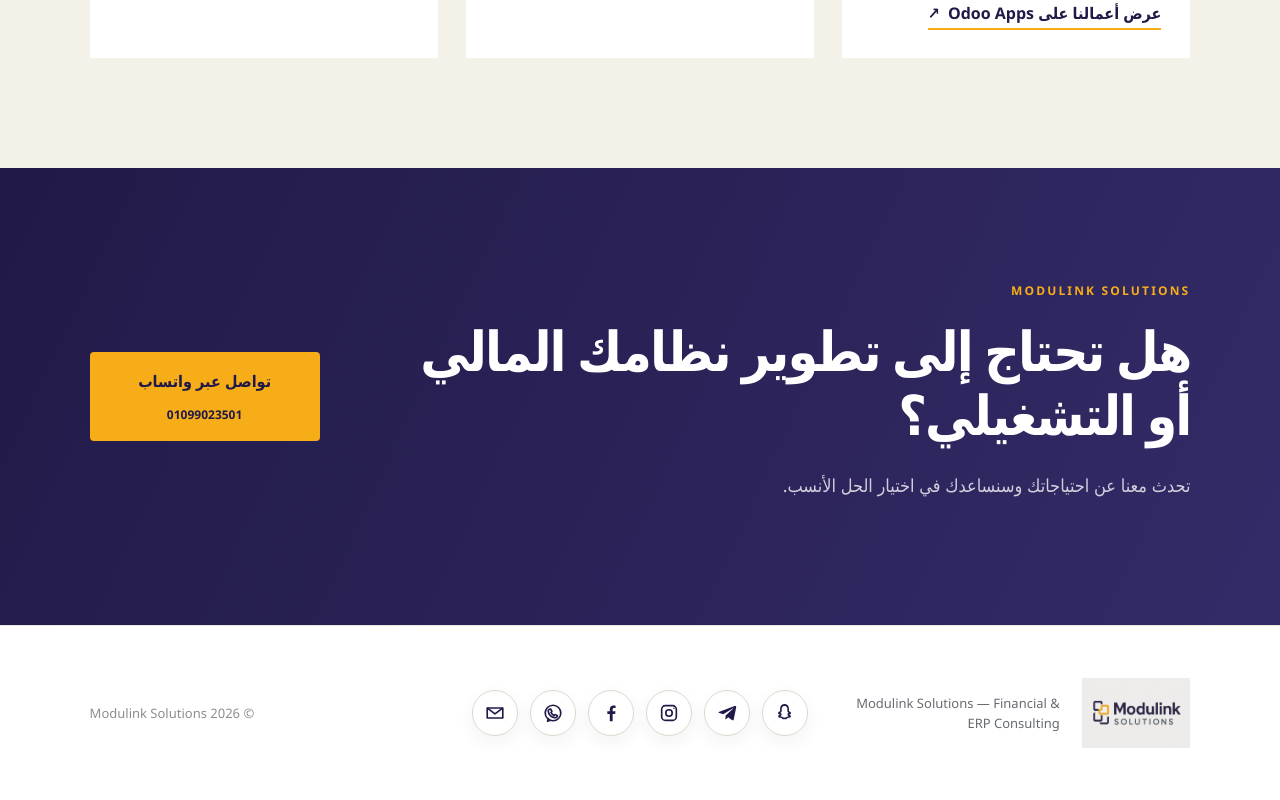
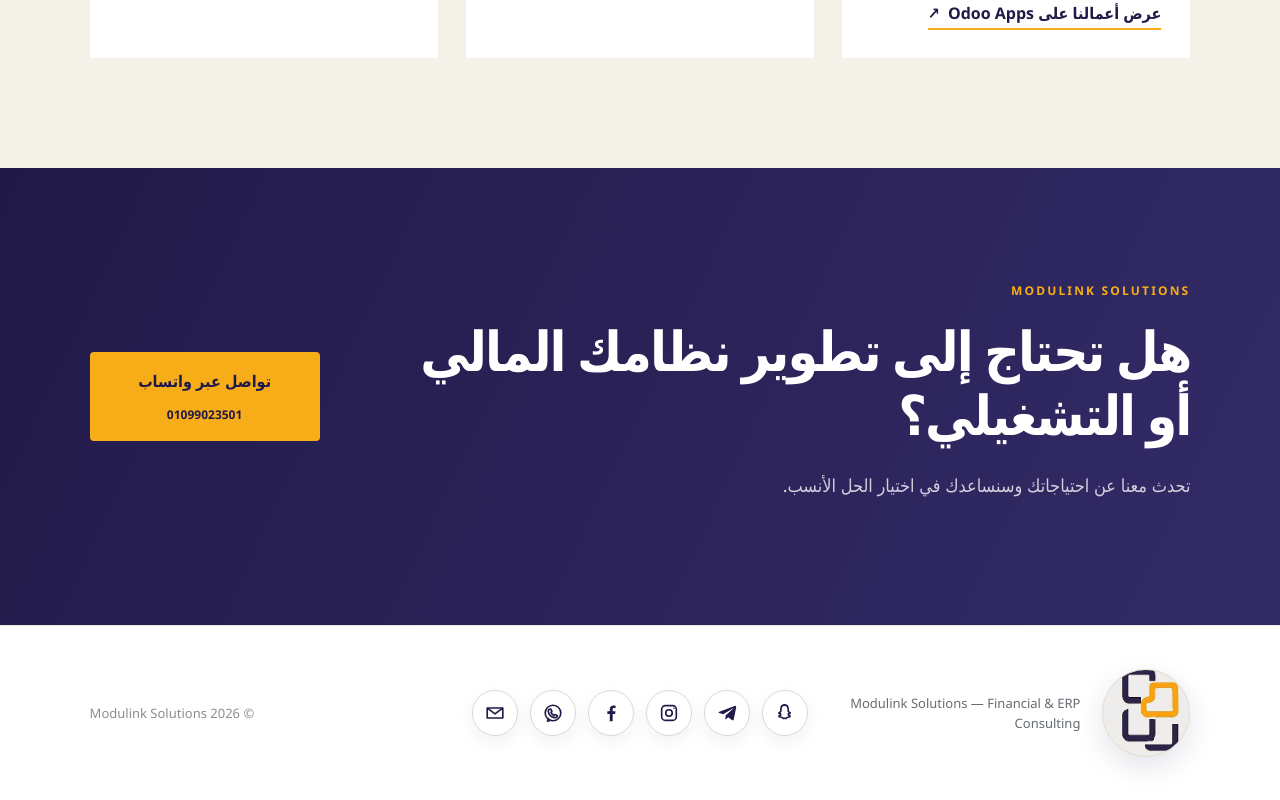
Before and after one commit to modulink-eg/modulink-website, a Next.js app: page / in a window 1280 px wide. Shown: the part 3362-4162 px from the top of the page. Built offline with nearby package versions, Linux system fonts and the light colour scheme.

Commit message:
Display footer logo as circular brand mark

```diff
--- a/app/globals.css
+++ b/app/globals.css
@@ -60,7 +60,7 @@ h2 { color:var(--navy); font-size:clamp(36px,4.3vw,62px); line-height:1.16; lett
 .cta { background:linear-gradient(115deg,#211a48,#332b67); color:#fff; display:grid; grid-template-columns:1fr auto; gap:50px; align-items:center; }
 .cta p { color:#d2cfdd; font-size:18px; }.gold { background:var(--gold); color:#211a48; flex-direction:column; padding:18px 30px; min-width:230px; }.gold span { font-size:12px; }
 footer { min-height:175px; padding:36px 7vw; display:grid; grid-template-columns:minmax(260px,1fr) auto minmax(190px,1fr); align-items:center; gap:42px; background:#fff; color:#666c72; font-size:13px; border-top:1px solid #ebe7dc; }
-.footer-brand { display:flex; align-items:center; gap:22px; }.footer-brand img { width:155px; height:70px; object-fit:cover; mix-blend-mode:multiply; }.footer-brand p { max-width:260px; line-height:1.6; }
+.footer-brand { display:flex; align-items:center; gap:22px; }.footer-logo { width:88px; height:88px; flex:0 0 88px; display:block; border-radius:50%; background:#f8f7f2 url('/modulink-logo.jpeg') 7% 50%/450% no-repeat; border:1px solid #e4ded1; box-shadow:0 10px 28px rgba(33,26,72,.12); }.footer-brand p { max-width:260px; line-height:1.6; }
 .social-links { display:flex; align-items:center; justify-content:center; gap:12px; direction:ltr; }
 .social-links a { width:46px; height:46px; display:grid; place-items:center; color:var(--navy); text-decoration:none; border:1px solid #ded9cd; border-radius:50%; background:#fff; box-shadow:0 6px 18px rgba(33,26,72,.06); transition:.22s ease; }
 .social-links svg { width:22px; height:22px; fill:none; stroke:currentColor; stroke-width:1.8; stroke-linecap:round; stroke-linejoin:round; }.social-links .filled-icon { fill:currentColor; stroke:none; }.social-links .filled-dot { fill:currentColor; stroke:none; }
--- a/app/page.tsx
+++ b/app/page.tsx
@@ -185,7 +185,7 @@ export default function Home() {
 
       <footer>
         <div className="footer-brand">
-          <img src="/modulink-logo.jpeg" alt="Modulink Solutions" />
+          <span className="footer-logo" role="img" aria-label="Modulink Solutions" />
           <p>{t.footer}</p>
         </div>
         <div className="social-links" aria-label="Social media links">
```
